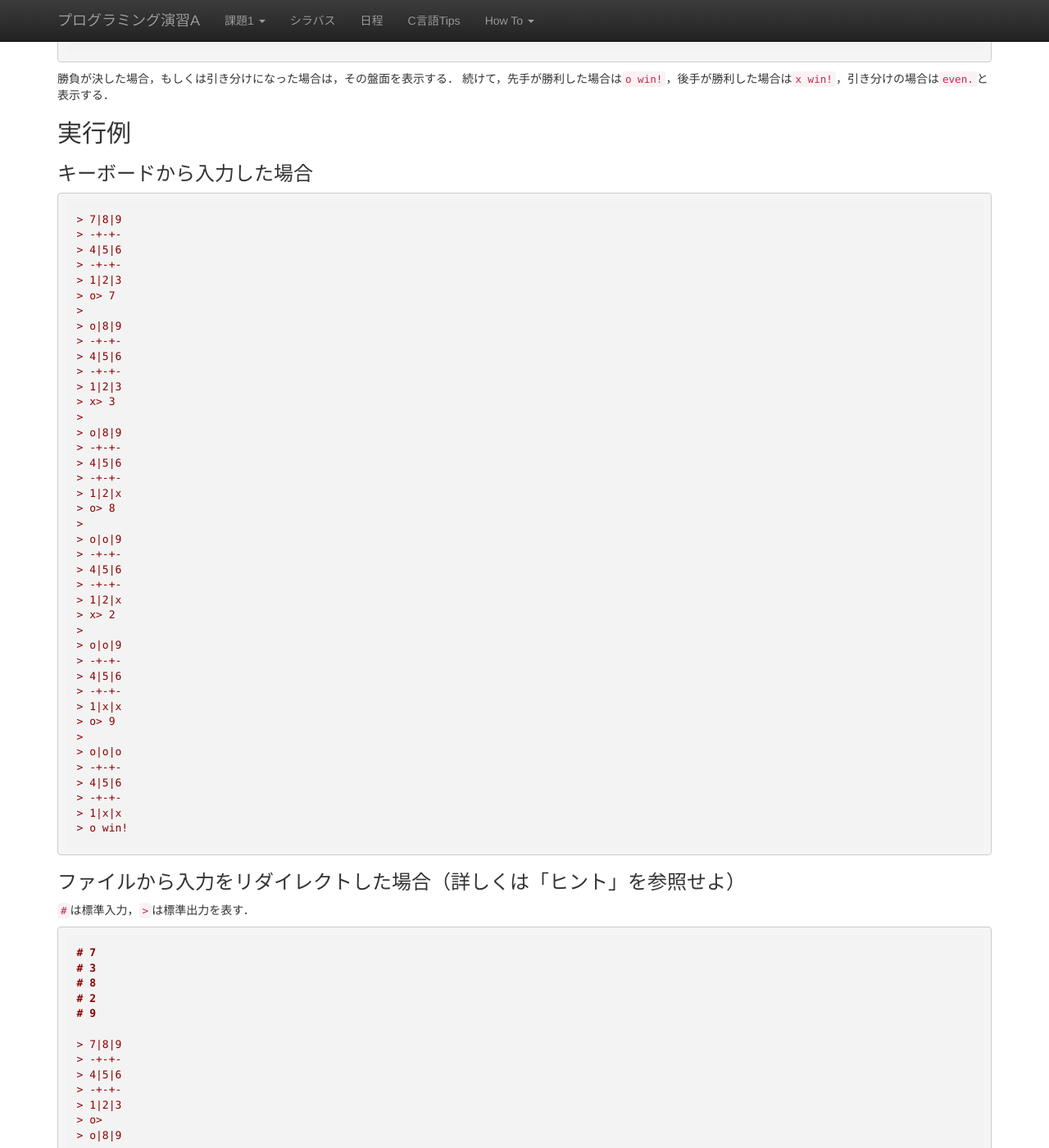
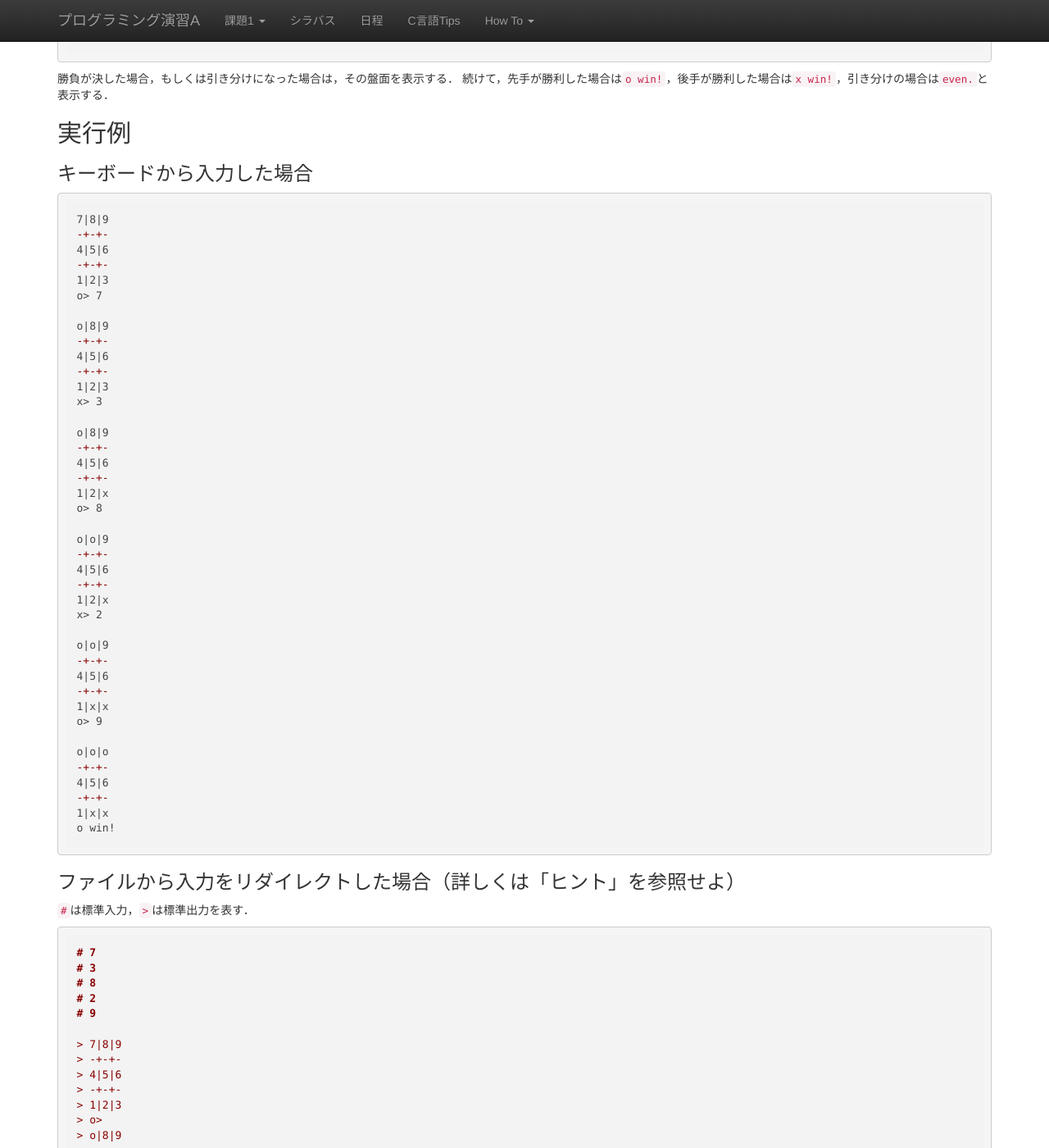
Before and after one commit to ecei-tohoku/ppa-public, a Jekyll site: the page built from kadai1/p17.md, in a window 1280 px wide and 1400 px high, scrolled down 1386 px. Shown: the whole window at 82% size. Built offline with Jekyll 4.4.1, drawn with Linux system fonts in a browser that asks for light colours; nearby versions of some CDN libraries; formulas are drawn with MathJax 3.

Commit message:
余計なプロンプト文字 "> " を削除

````diff
--- a/kadai1/p17.md
+++ b/kadai1/p17.md
@@ -80,47 +80,47 @@ o>
 
 ### キーボードから入力した場合
 ```
-> 7|8|9
-> -+-+-
-> 4|5|6
-> -+-+-
-> 1|2|3
-> o> 7
->
-> o|8|9
-> -+-+-
-> 4|5|6
-> -+-+-
-> 1|2|3
-> x> 3
->
-> o|8|9
-> -+-+-
-> 4|5|6
-> -+-+-
-> 1|2|x
-> o> 8
->
-> o|o|9
-> -+-+-
-> 4|5|6
-> -+-+-
-> 1|2|x
-> x> 2
->
-> o|o|9
-> -+-+-
-> 4|5|6
-> -+-+-
-> 1|x|x
-> o> 9
->
-> o|o|o
-> -+-+-
-> 4|5|6
-> -+-+-
-> 1|x|x
-> o win!
+7|8|9
+-+-+-
+4|5|6
+-+-+-
+1|2|3
+o> 7
+
+o|8|9
+-+-+-
+4|5|6
+-+-+-
+1|2|3
+x> 3
+
+o|8|9
+-+-+-
+4|5|6
+-+-+-
+1|2|x
+o> 8
+
+o|o|9
+-+-+-
+4|5|6
+-+-+-
+1|2|x
+x> 2
+
+o|o|9
+-+-+-
+4|5|6
+-+-+-
+1|x|x
+o> 9
+
+o|o|o
+-+-+-
+4|5|6
+-+-+-
+1|x|x
+o win!
 ```
 
 ### ファイルから入力をリダイレクトした場合（詳しくは「ヒント」を参照せよ）
````
